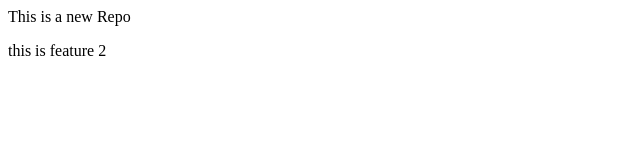
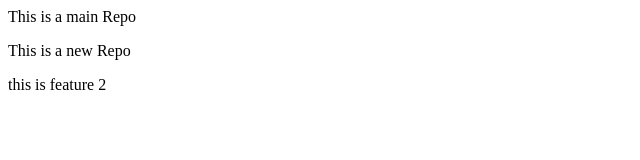
Before and after one commit to Pavan-Kumar-01/LocalRepo, a plain HTML site: page index.html in a window 1280 px wide. Shown: the whole page, without its empty margins (0-640 px from the left). Drawn offline with Linux system fonts and the light colour scheme.

Commit message:
modifieed

```diff
--- a/index.html
+++ b/index.html
@@ -1,2 +1,3 @@
+<p> This is a main Repo </p>
 <p>This is a new Repo</p>
 <p>this is feature 2</p>
```
